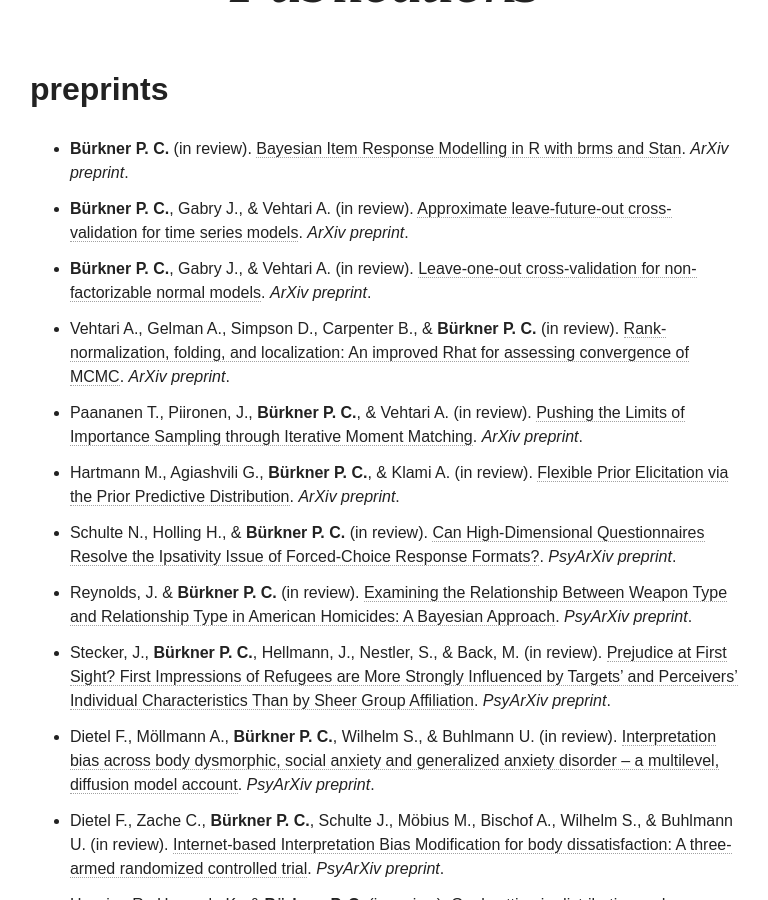
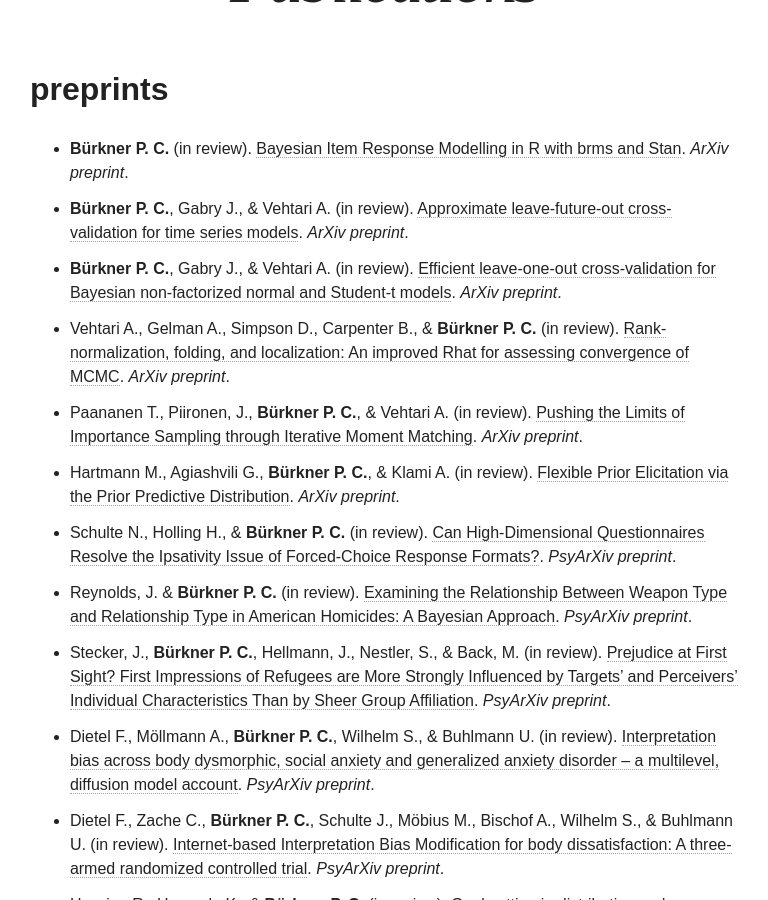
Before and after one commit to paul-buerkner/paul-buerkner.github.io, a Jekyll site: the page built from publications/index.md, in a window 1280 px wide and 900 px high, scrolled down 533 px. Shown: the whole window, without its empty margins (256-1024 px from the left). Built offline with Jekyll 4.4.1, drawn with Linux system fonts in a browser that asks for light colours; nearby versions of some CDN libraries.

Commit message:
update paper name

```diff
--- a/publications/index.md
+++ b/publications/index.md
@@ -8,7 +8,7 @@ excerpt: "A list of my publications"
 
 * **Bürkner P. C.** (in review). [Bayesian Item Response Modelling in R with brms and Stan](https://arxiv.org/abs/1905.09501). *ArXiv preprint*.
 * **Bürkner P. C.**, Gabry J., & Vehtari A. (in review). [Approximate leave-future-out cross-validation for time series  models](https://arxiv.org/abs/1902.06281). *ArXiv preprint*.
-* **Bürkner P. C.**, Gabry J., & Vehtari A. (in review). [Leave-one-out cross-validation for non-factorizable normal models](http://arxiv.org/abs/1810.10559). *ArXiv preprint*.
+* **Bürkner P. C.**, Gabry J., & Vehtari A. (in review). [Efficient leave-one-out cross-validation for Bayesian non-factorized normal and Student-t models](http://arxiv.org/abs/1810.10559). *ArXiv preprint*.
 * Vehtari A., Gelman A., Simpson D., Carpenter B., & **Bürkner P. C.** (in review). [Rank-normalization, folding, and localization: An improved Rhat for assessing convergence of MCMC](https://arxiv.org/abs/1903.08008). *ArXiv preprint*.
 * Paananen T., Piironen, J., **Bürkner P. C.**, & Vehtari A. (in review). [Pushing the Limits of Importance Sampling through Iterative Moment Matching](http://arxiv.org/abs/1906.08850). *ArXiv preprint*.
 * Hartmann M., Agiashvili G., **Bürkner P. C.**, &  Klami A. (in review). [Flexible Prior Elicitation via the Prior Predictive Distribution](https://arxiv.org/abs/2002.09868). *ArXiv preprint*.
```
